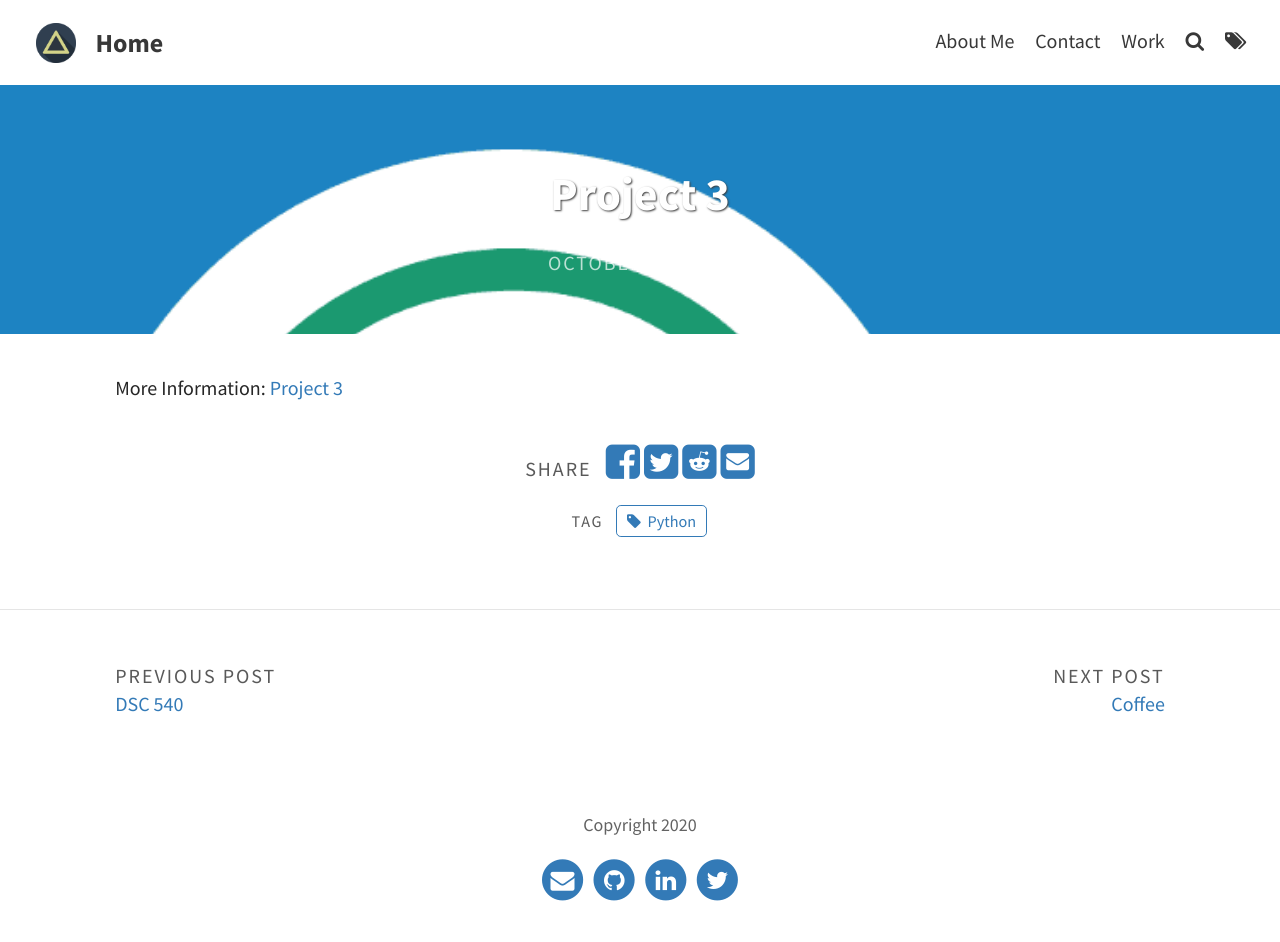
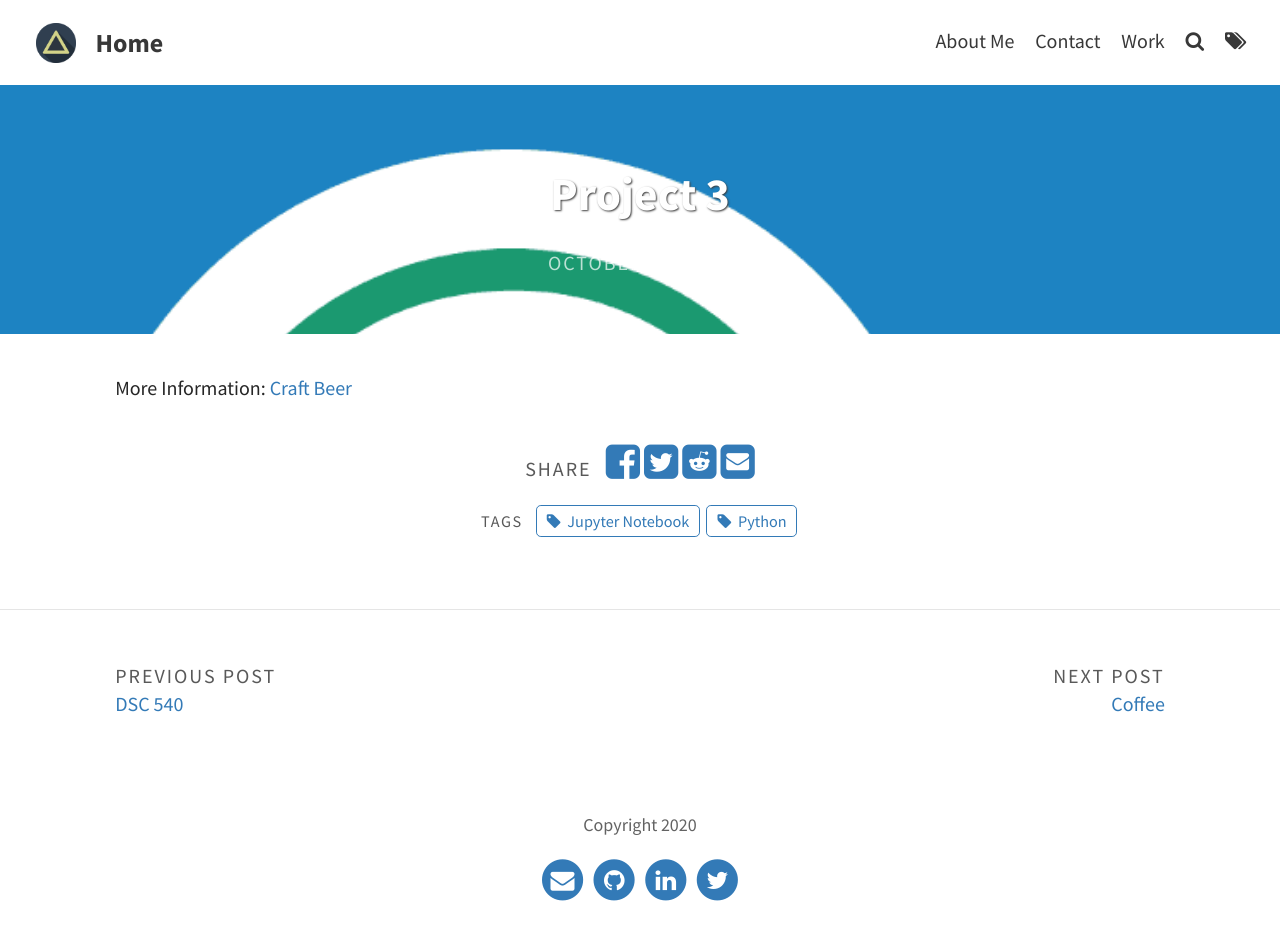
Before and after one commit to knmoses/knmoses.github.io, a Jekyll site: the page built from _portfolio/gitlecture.md, in a window 1280 px wide. Built offline with Jekyll 4.4.1, drawn with Linux system fonts in a browser that asks for light colours.

Commit message:
Update gitlecture.md

```diff
--- a/_portfolio/gitlecture.md
+++ b/_portfolio/gitlecture.md
@@ -4,8 +4,8 @@ title: Project 3
 feature-img: "assets/img/portfolio/github.png"
 img: "assets/img/portfolio/github.png"
 date: 04 October 2020
-tags: [Python]
+tags: [Python, Jupyter Notebook]
 ---
 
 More Information:
-[Project 3](https://github.com/knmoses/DSC680-Project3)
+[Craft Beer](https://github.com/knmoses/DSC680-Project3)
```
